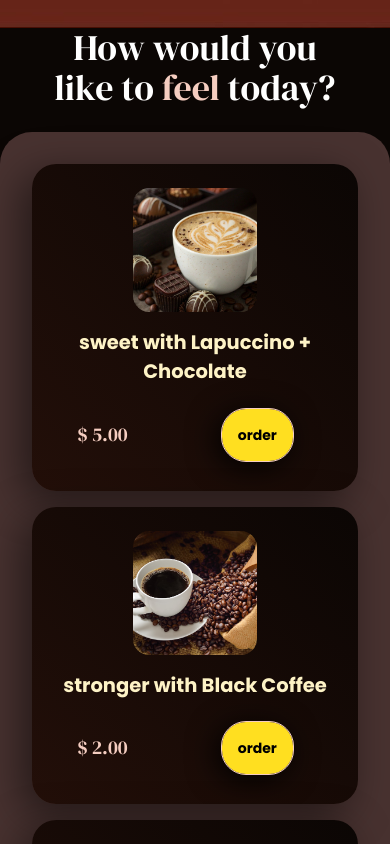
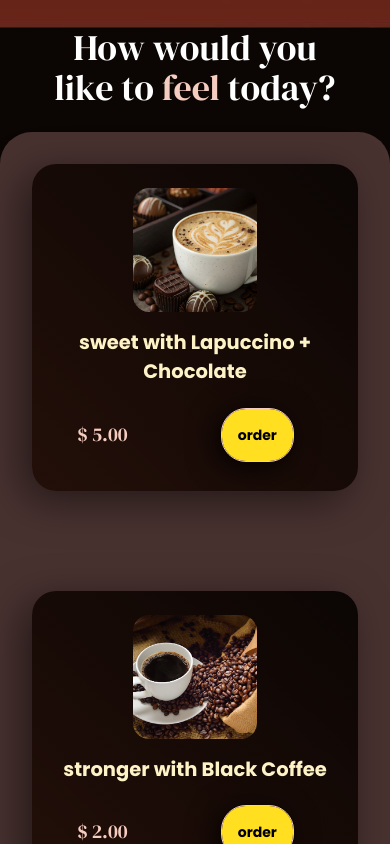
Before and after one commit to viniciusrodmusic/CafeteriaReact, a React (Vite) app: page / in a window 390 px wide. Shown: the part 840-1684 px from the top of the page. Built offline with nearby package versions, Linux system fonts and the light colour scheme; what tailwindcss-animated would draw is missing.

Commit message:
fix: adicionei gap no mobile entre as opcoes de cafe

```diff
--- a/src/components/Menu.jsx
+++ b/src/components/Menu.jsx
@@ -10,7 +10,7 @@ function Menu() {
             <h2 className="text-4xl lg:text-6xl text-white text-center break-normal w-3/4">How would you like to <span className="text-[var(--light-coffee)]">feel</span> today?</h2>
 
             {/* A BANDEJA DE COR CLARA COM AS OPÇÕES DE CAFÉ DENTRO: */}
-            <div className="p-8 gap-4 bg-[var(--lighter-coffee)] size-full xl:size-3/4 rounded-4xl flex-col xl:flex-row flex justify-around items-center" >
+            <div className="p-8 gap-[100px] sm:gap-6 bg-[var(--lighter-coffee)] size-full xl:size-3/4 rounded-4xl flex-col xl:flex-row flex justify-around items-center" >
                 <CoffeeOption textContent="sweet with Lapuccino + Chocolate" coffeeImage="3" price="$ 5.00"/>
                 <CoffeeOption textContent="stronger with Black Coffee" coffeeImage="1" price="$ 2.00"/>
                 <CoffeeOption textContent="just calm with Coffee + Milk" coffeeImage="2" price="$ 3.00"/>
```
